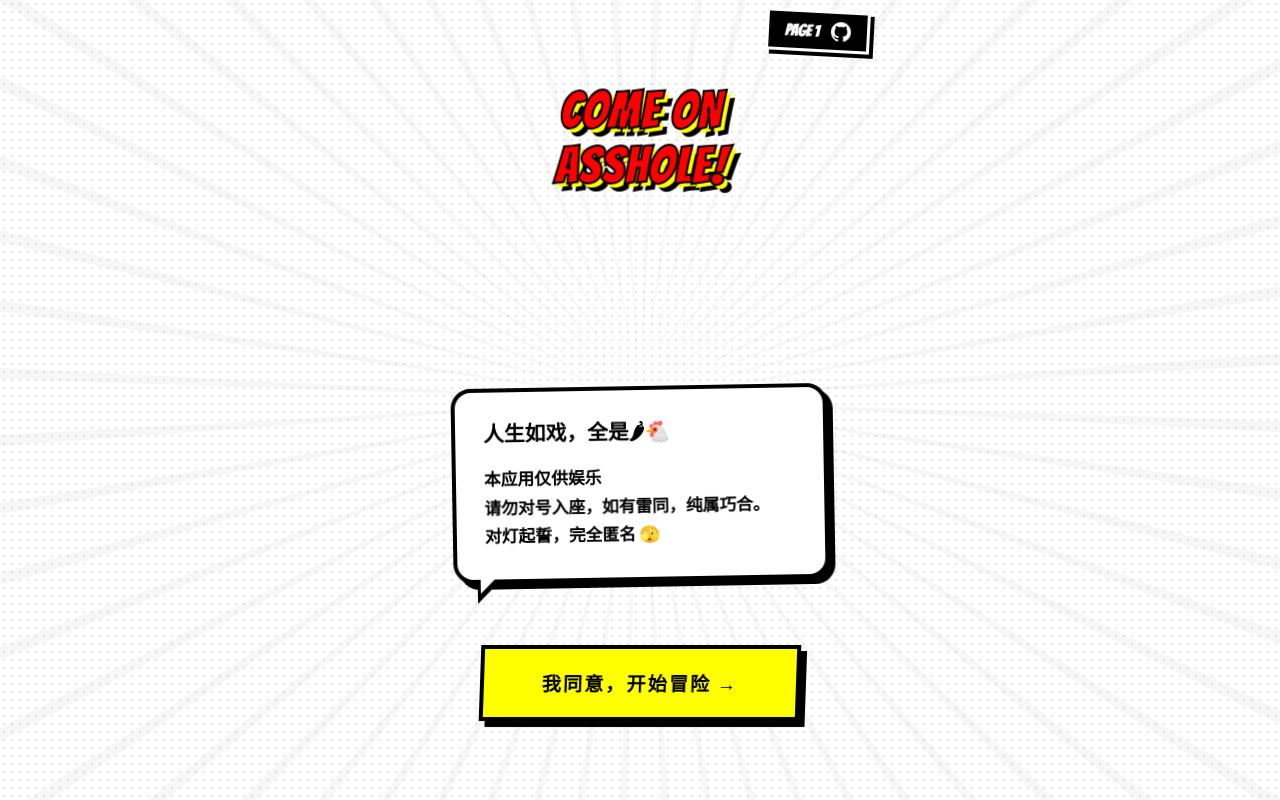
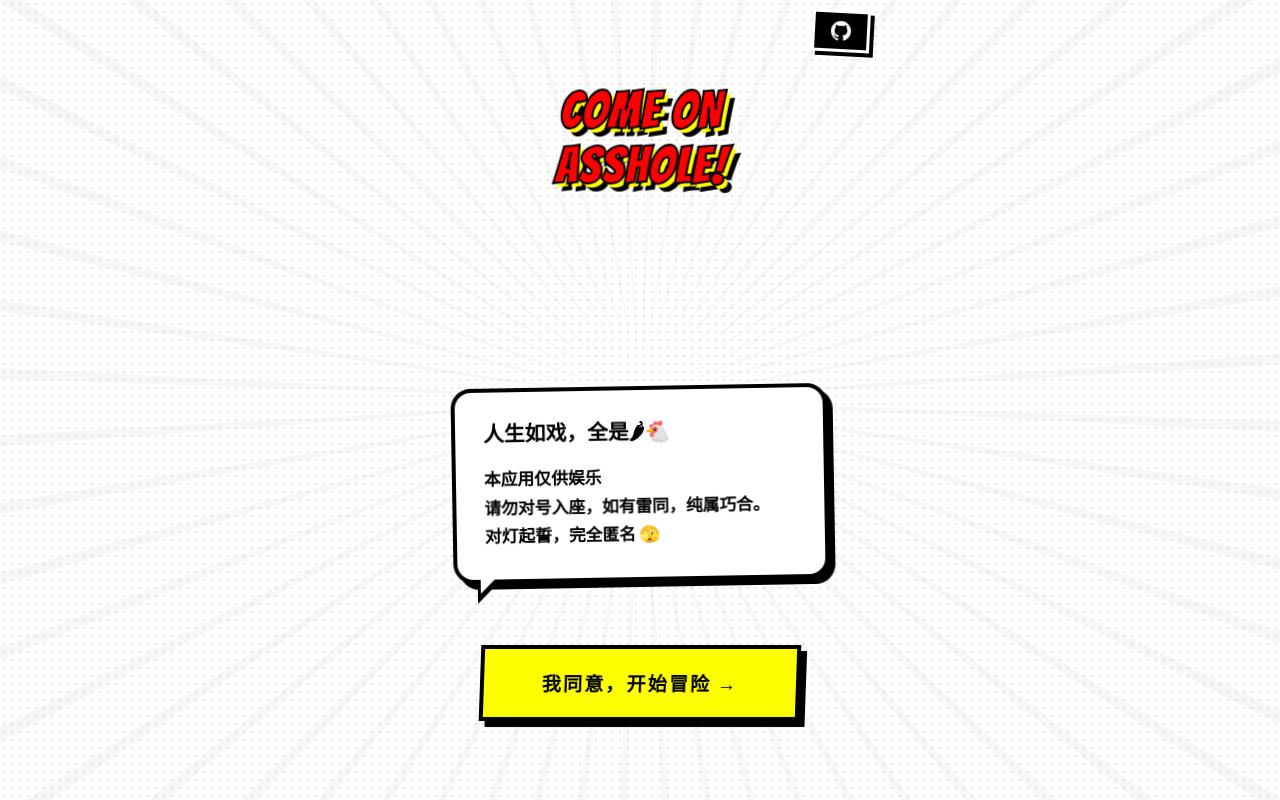
Before and after one commit to bionexit/come_on_asshole, a React (Vite) app: page / in a window 1280 px wide. Built offline with nearby package versions, Linux system fonts and the light colour scheme.

Commit message:
deploy: 2026-03-06 06:43:01

```diff
--- a/src/App.tsx
+++ b/src/App.tsx
@@ -1,5 +1,5 @@
 import { useState, useEffect, useCallback } from 'react';
-import { Routes, Route, useNavigate, useLocation } from 'react-router-dom';
+import { Routes, Route, useNavigate } from 'react-router-dom';
 import DisclaimerPage from './pages/DisclaimerPage';
 import HomePage from './pages/HomePage';
 import RankingPage from './pages/RankingPage';
@@ -35,10 +35,9 @@ const initialState: AppState = {
 
 function App() {
   const navigate = useNavigate();
-  const location = useLocation();
+
   const [state, setState] = useState<AppState>(initialState);
   const [isLoading, setIsLoading] = useState(true);
-  const [currentPage, setCurrentPage] = useState(1);
 
   // 页面映射
   const pageRoutes = [
@@ -51,14 +50,6 @@ function App() {
     '/shit',        // Page 7
     '/share',       // Page 8
   ];
-
-  // 根据路由设置当前页码
-  useEffect(() => {
-    const index = pageRoutes.indexOf(location.pathname);
-    if (index !== -1) {
-      setCurrentPage(index + 1);
-    }
-  }, [location.pathname]);
 
   // 模拟加载
   useEffect(() => {
@@ -130,7 +121,6 @@ function App() {
   // 页面指示器组件
   const PageIndicator = () => (
     <div className="page-indicator" style={{ display: 'flex', alignItems: 'center', gap: '12px' }}>
-      <span>PAGE {currentPage}</span>
       <a
         href="https://github.com/bionexit/come_on_asshole"
         target="_blank"
```
